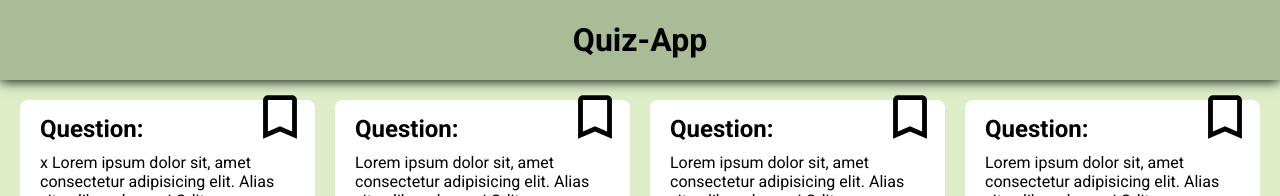
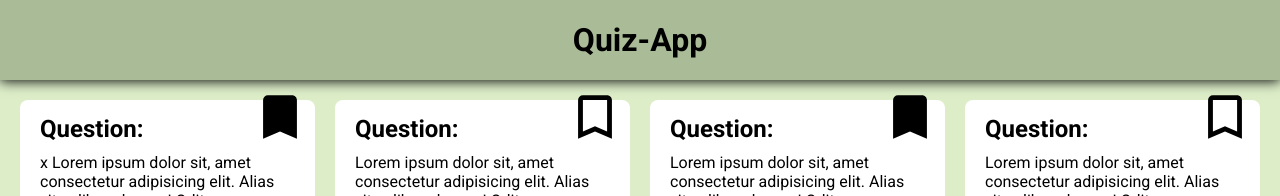
Before and after one commit to quargh/quizv2, a plain HTML site: page index.html in a window 1280 px wide. Shown: the top 196 px of the page. Drawn offline with Linux system fonts and the light colour scheme.

Commit message:
Update index.html: bookmarked card headings

```diff
--- a/index.html
+++ b/index.html
@@ -16,7 +16,7 @@
         <article class="card" id="top">
           <h2 class="card__heading">Question:</h2>
           <img
-            src="/images/bookmark-outline.svg"
+            src="/images/bookmark.svg"
             alt="bookmark"
             class="card__bookmark"
           />
@@ -59,7 +59,7 @@
         <article class="card">
           <h2 class="card__heading">Question:</h2>
           <img
-            src="/images/bookmark-outline.svg"
+            src="/images/bookmark.svg"
             alt="bookmark"
             class="card__bookmark"
           />
```
